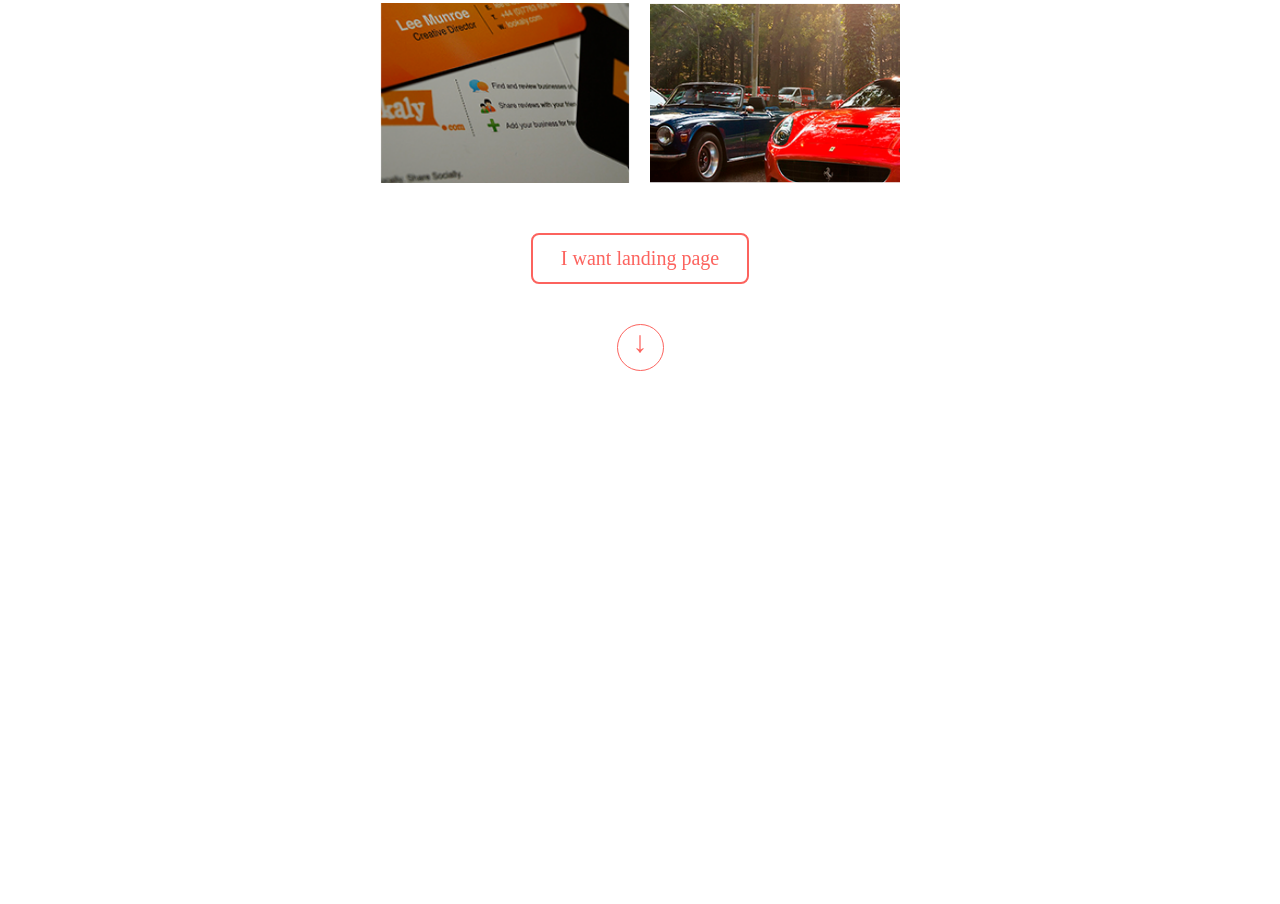
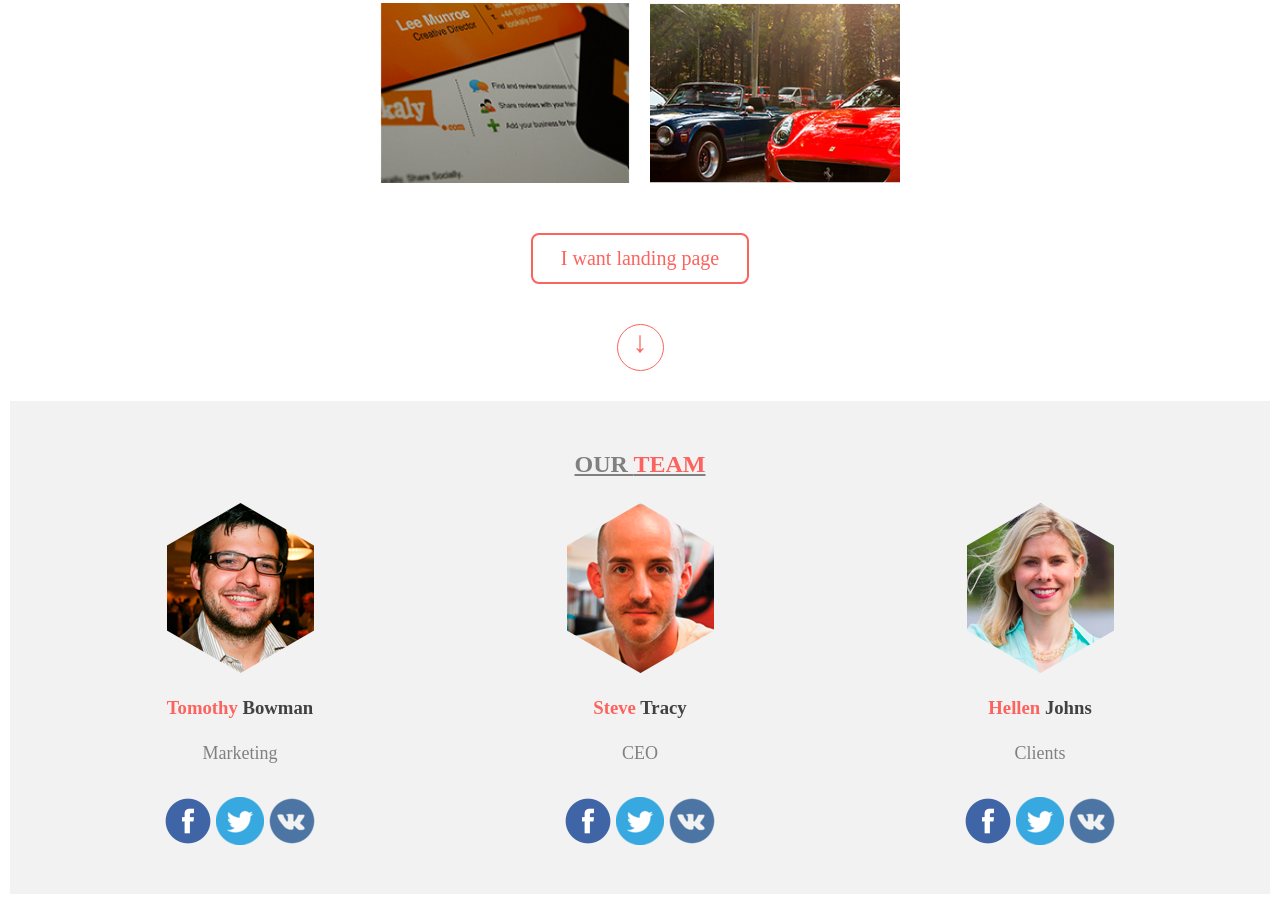
Before and after one commit to Rom-Freedom/Business-website, a plain HTML site: page index.html in a window 1280 px wide. Shown: the part 3924-4828 px from the top of the page. Before the commit the page ends 4325 px from the top, so only its background shows below. Drawn offline with Linux system fonts and the light colour scheme; a script that the page names is missing.

Commit message:
to form our_team section

```diff
--- a/css/main.less
+++ b/css/main.less
@@ -345,3 +345,41 @@ p {
         }
     }
 }
+.our_team {
+    display: flex;
+    flex-direction: column;
+    text-align: center;
+    background: #f2f2f2;
+    margin-bottom: 10px;
+    padding: 30px;
+    .wrap {
+        display: flex;
+        justify-content: space-around;
+        .people {
+            text-align: center;
+            margin-bottom: 15px;
+        }
+        a {
+            text-decoration: none;
+        }
+        h3 {
+            color: #414141;
+            padding-bottom: 5px;
+        span {
+            color: #fc635e;
+            }
+        }
+    }
+    h1 {
+        text-decoration: underline;
+        text-transform: uppercase;
+        color: gray;
+        padding-bottom: 5px;
+        span {
+            color: #fc635e;
+        }
+    }
+    p {
+        text-align: center;
+    }
+}
--- a/css/media.css
+++ b/css/media.css
@@ -186,3 +186,11 @@
         margin-bottom: 20px;
     }
 }
+
+/* OUR TEAM */
+@media screen and (max-width: 590px) {
+    body .our_team .wrap {
+        display: flex;
+        flex-direction: column;
+    }
+}
--- a/index.html
+++ b/index.html
@@ -152,6 +152,56 @@
         <a href="" class="btn">I want landing page</a>
         <a href="" class="arrowDown">&darr;</a>
     </section>
+    <!-- OUR TEAM -->
+    <section class="our_team">
+        <h1>Our <span>team</span></h1>
+        <div class="wrap">
+            <div class="people">
+                <img src="img/team/marketing.png" alt="">
+                <h3><span>Tomothy</span> Bowman</h3>
+                <p>Marketing</p>
+                <a href="#">
+                    <img src="img/social_icons/facebook.png" alt="facebook">
+                </a>
+                <a href="">
+                    <img src="img/social_icons/twitter.png" alt="twitter">
+                </a>
+                <a href="#">
+                    <img src="img/social_icons/vk.png" alt="vk">
+                </a>
+            <!-- SEO -->
+            </div>
+            <div class="people">
+                <img src="img/team/ceo.png" alt="">
+                <h3><span>Steve</span> Tracy</h3>
+                <p>CEO</p>
+                <a href="#">
+                    <img src="img/social_icons/facebook.png" alt="facebook">
+                </a>
+                <a href="#">
+                    <img src="img/social_icons/twitter.png" alt="twitter">
+                </a>
+                <a href="#">
+                    <img src="img/social_icons/vk.png" alt="vk">
+                </a>
+            </div>
+            <!-- CLIENTS -->
+            <div class="people">
+                <img src="img/team/clients.png" alt="">
+                <h3><span>Hellen</span> Johns</h3>
+                <p>Clients</p>
+                <a href="#">
+                    <img src="img/social_icons/facebook.png" alt="facebook">
+                </a>
+                <a href="#">
+                    <img src="img/social_icons/twitter.png" alt="twitter">
+                </a>
+                <a href="#">
+                    <img src="img/social_icons/vk.png" alt="vk">
+                </a>
+            </div>
+        </div>
+    </section>
     <script src="js/mixitup.min.js"></script>
     <script src="js/main.js"></script>
 </body>
```
Also changed, not shown: css/main.css, img/social_icons/facebook.png (added), img/social_icons/instagram.png (added), img/social_icons/twitter.png (added), img/social_icons/vk.png (added).
